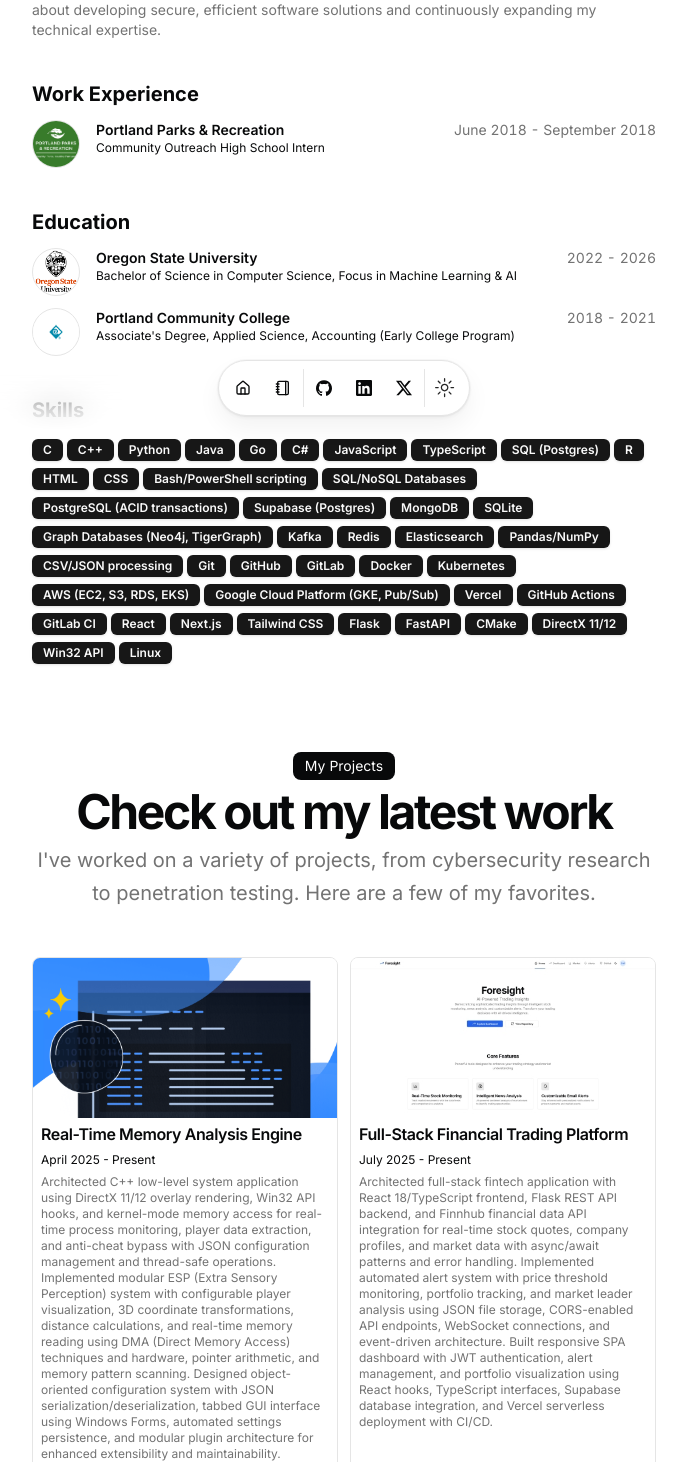
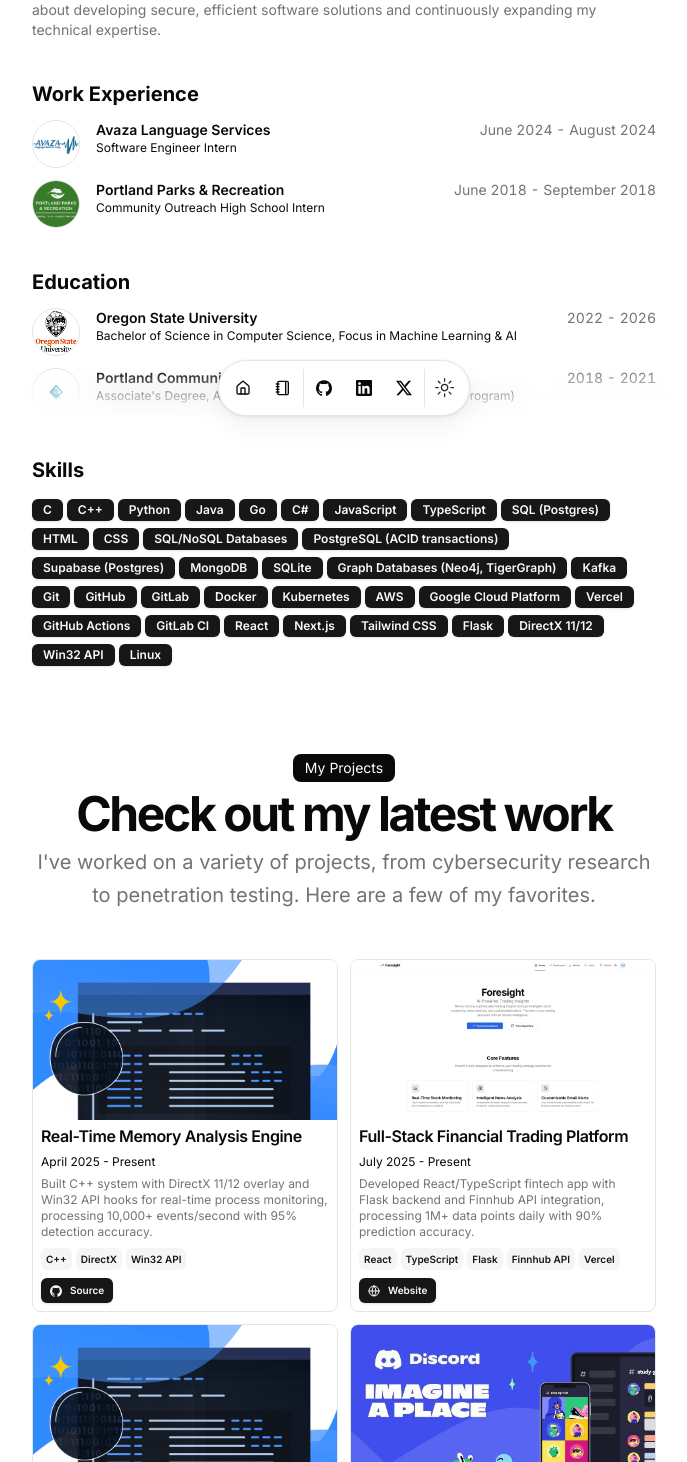
Before and after one commit to salimmohamed/sm-portfolio, a Next.js app: page / in a window 1280 px wide. Shown: the part 368-1830 px from the top of the page, without its empty margins (296-983 px from the left). Built offline with nearby package versions, Linux system fonts and the light colour scheme.

Commit message:
revised again

```diff
--- a/src/data/resume.tsx
+++ b/src/data/resume.tsx
@@ -52,10 +52,8 @@
     "JavaScript",
     "TypeScript",
     "SQL (Postgres)",
-    "R",
     "HTML",
     "CSS",
-    "Bash/PowerShell scripting",
     "SQL/NoSQL Databases",
     "PostgreSQL (ACID transactions)",
     "Supabase (Postgres)",
@@ -63,17 +61,13 @@
     "SQLite",
     "Graph Databases (Neo4j, TigerGraph)",
     "Kafka",
-    "Redis",
-    "Elasticsearch",
-    "Pandas/NumPy",
-    "CSV/JSON processing",
     "Git",
     "GitHub",
     "GitLab",
     "Docker",
     "Kubernetes",
-    "AWS (EC2, S3, RDS, EKS)",
-    "Google Cloud Platform (GKE, Pub/Sub)",
+    "AWS",
+    "Google Cloud Platform",
     "Vercel",
     "GitHub Actions",
     "GitLab CI",
@@ -81,8 +75,6 @@
     "Next.js",
     "Tailwind CSS",
     "Flask",
-    "FastAPI",
-    "CMake",
     "DirectX 11/12",
     "Win32 API",
     "Linux",
@@ -124,6 +116,18 @@
 
   work: [
     {
+      company: "Avaza Language Services",
+      badges: [],
+      href: "https://avaza.co",
+      location: "Remote",
+      title: "Software Engineer Intern",
+      logoUrl: "/avaza.png",
+      start: "June 2024",
+      end: "August 2024",
+      description:
+        "Delivered production-ready employee form system with real-time updates, enabling 1,000+ service requests/month. Replaced manual Google Sheets with secure web portal, cutting logging time 70%.",
+    },
+    {
       company: "Portland Parks & Recreation",
       badges: [],
       href: "https://www.portland.gov/parks",
@@ -133,7 +137,7 @@
       start: "June 2018",
       end: "September 2018",
       description:
-        "Developed Python automation scripts for volunteer attendance tracking using CSV file processing, Excel/Google Sheets integration, and data transformation to generate summary reports and reduce manual data entry for 150+ volunteers. Implemented data analysis pipeline with Pandas for computing participation statistics across 50+ events, created data visualizations using Matplotlib for stakeholder presentations and program evaluation. Built lightweight Python automation tools integrating Google Sheets APIs with basic error handling, data validation, and workflow optimization to streamline volunteer management processes.",
+        "Wrote Python scripts for data entry automation, processing 150+ volunteer records. Created Excel/Google Sheets templates for event tracking across 50+ community programs.",
     },
   ],
   education: [
@@ -161,7 +165,7 @@
       dates: "April 2025 - Present",
       active: true,
       description:
-        "Architected C++ low-level system application using DirectX 11/12 overlay rendering, Win32 API hooks, and kernel-mode memory access for real-time process monitoring, player data extraction, and anti-cheat bypass with JSON configuration management and thread-safe operations. Implemented modular ESP (Extra Sensory Perception) system with configurable player visualization, 3D coordinate transformations, distance calculations, and real-time memory reading using DMA (Direct Memory Access) techniques and hardware, pointer arithmetic, and memory pattern scanning. Designed object-oriented configuration system with JSON serialization/deserialization, tabbed GUI interface using Windows Forms, automated settings persistence, and modular plugin architecture for enhanced extensibility and maintainability.",
+        "Built C++ system with DirectX 11/12 overlay and Win32 API hooks for real-time process monitoring, processing 10,000+ events/second with 95% detection accuracy.",
       technologies: [
         "C++",
         "DirectX",
@@ -184,7 +188,7 @@
       dates: "July 2025 - Present",
       active: true,
       description:
-        "Architected full-stack fintech application with React 18/TypeScript frontend, Flask REST API backend, and Finnhub financial data API integration for real-time stock quotes, company profiles, and market data with async/await patterns and error handling. Implemented automated alert system with price threshold monitoring, portfolio tracking, and market leader analysis using JSON file storage, CORS-enabled API endpoints, WebSocket connections, and event-driven architecture. Built responsive SPA dashboard with JWT authentication, alert management, and portfolio visualization using React hooks, TypeScript interfaces, Supabase database integration, and Vercel serverless deployment with CI/CD.",
+        "Developed React/TypeScript fintech app with Flask backend and Finnhub API integration, processing 1M+ data points daily with 90% prediction accuracy.",
       technologies: [
         "React",
         "TypeScript",
@@ -209,7 +213,7 @@
       dates: "May 2025 - Present",
       active: true,
       description:
-        "Engineered Python ETL pipeline using object-oriented design with abstract base classes, inheritance, and polymorphism to process 10,000+ unstructured game log lines into structured CSV reports with datetime parsing, regex pattern matching, and data validation. Implemented boss-specific analysis modules with player death tracking, attempt duration calculation, and non-player mistake identification using defaultdict data structures, collections framework, and statistical analysis algorithms. Built comprehensive statistics engine with player performance analysis, attempt formatting, and automated report generation with CSV output, data integrity verification, and performance optimization using list comprehensions and generator expressions.",
+        "Engineered Python ETL pipeline with OOP to process 10,000+ game log lines into structured CSV reports, reducing processing time by 80%.",
       technologies: [
         "Python",
         "CSV Processing",
```
Also changed, not shown: 2 other files (tests, documents, lock files or other folders).
